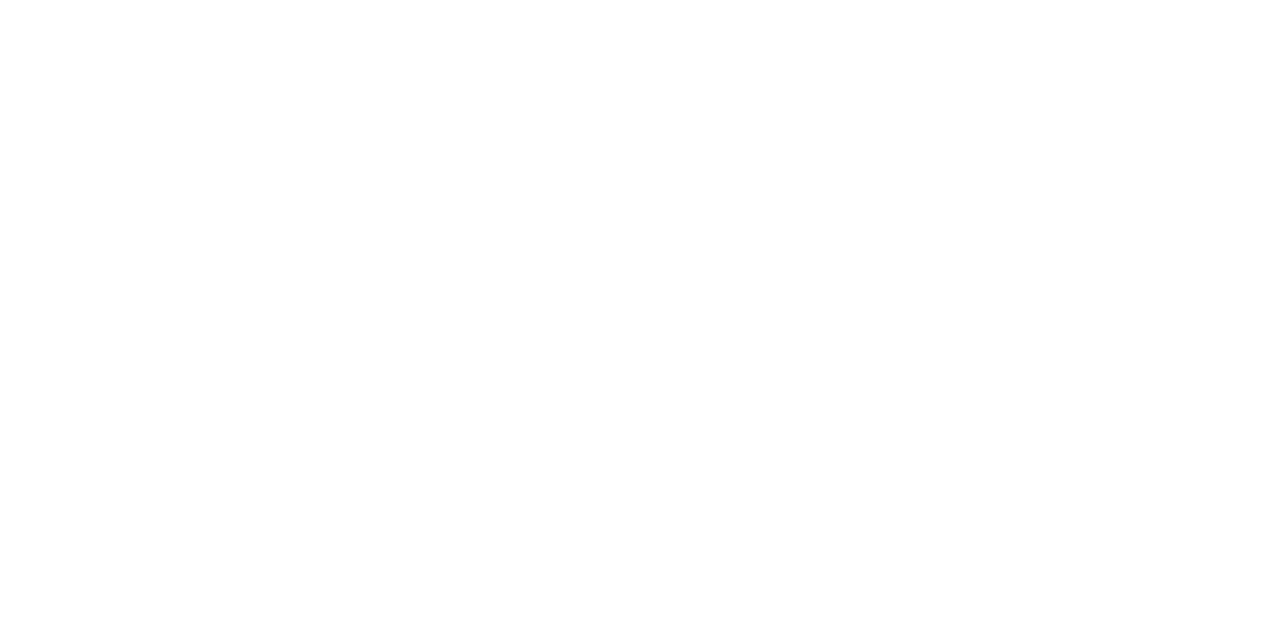
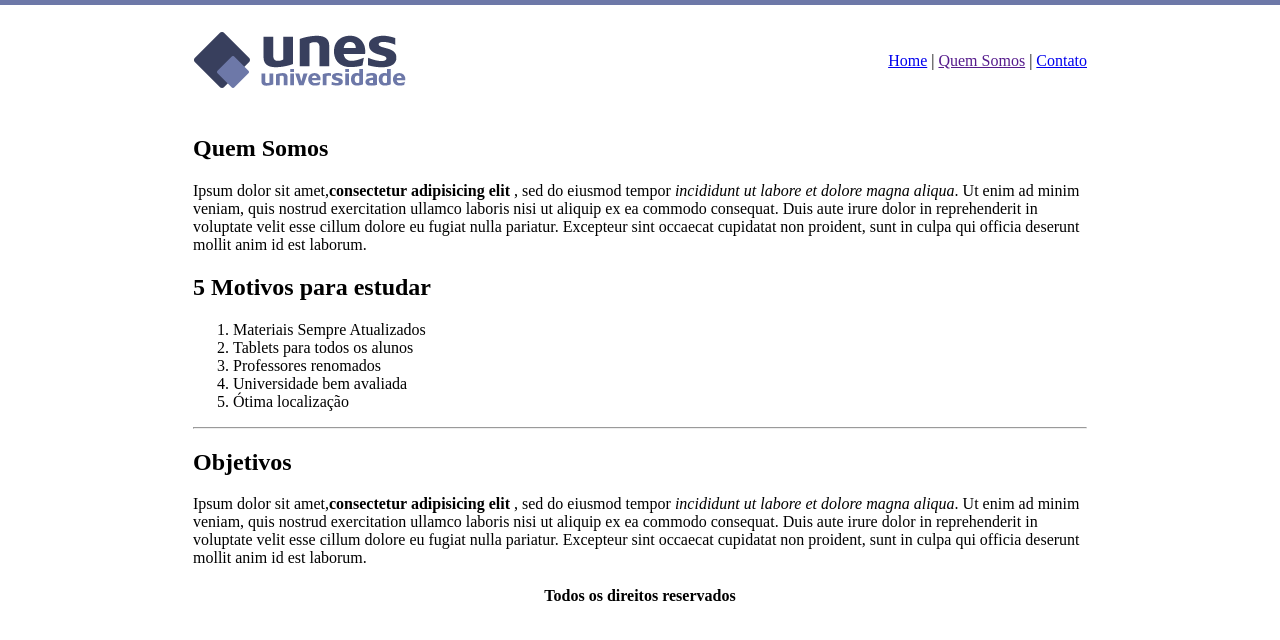
Before and after one commit to vagney/Site-Experimental, a plain HTML site: page quem-somos.html in a window 1280 px wide. Drawn offline with Linux system fonts and the light colour scheme.

Commit message:
finalização do projeto site experimental

```diff
--- a/quem-somos.html
+++ b/quem-somos.html
@@ -0,0 +1,67 @@
+<!DOCTYPE html>
+<html>
+<!DOCTYPE html>
+<html>
+	<head>
+		<title>UNES-Quem Somos</title>
+		<meta charset="utf-8">
+
+	</head>
+	<body background="imagens/fundo2.png">
+		<table border="0" width="900" align="center">
+			<tr>
+				<td height="100"><img src="imagens/logo.png"></td>
+				<td align="right">
+
+				   <a href="index.html">Home</a>  |
+				   <a href="">Quem Somos</a>  |
+				   <a href="contato.html">Contato</a>
+				</td>
+			</tr>
+
+			<tr>
+				<td colspan="2">
+
+				<h2>Quem Somos</h2>
+
+				<p>
+				    Ipsum dolor sit amet,<strong>consectetur adipisicing elit</strong> , sed do eiusmod
+					tempor<em> incididunt ut labore et dolore magna aliqua</em>. Ut enim ad minim veniam,
+					quis nostrud exercitation ullamco laboris nisi ut aliquip ex ea commodo
+					consequat. Duis aute irure dolor in reprehenderit in voluptate velit esse
+					cillum dolore eu fugiat nulla pariatur. Excepteur sint occaecat cupidatat non
+					proident, sunt in culpa qui officia deserunt mollit anim id est laborum.
+				</p>
+
+				<h2>5 Motivos para estudar</h2>
+				<ol>
+					<li>Materiais Sempre Atualizados</li>
+					<li>Tablets para todos os alunos</li>
+					<li>Professores renomados</li>
+					<li>Universidade bem avaliada</li>
+					<li>Ótima localização</li>
+				</ol>
+				<hr>
+
+				<h2>Objetivos</h2>
+
+				<p>
+					Ipsum dolor sit amet,<strong>consectetur adipisicing elit</strong> , sed do eiusmod
+					tempor<em> incididunt ut labore et dolore magna aliqua</em>. Ut enim ad minim veniam,
+					quis nostrud exercitation ullamco laboris nisi ut aliquip ex ea commodo
+					consequat. Duis aute irure dolor in reprehenderit in voluptate velit esse
+					cillum dolore eu fugiat nulla pariatur. Excepteur sint occaecat cupidatat non
+					proident, sunt in culpa qui officia deserunt mollit anim id est laborum.
+
+
+				</p>
+				<tr>
+					<td align="center" colspan="2"><strong>Todos os direitos reservados</strong> </td>
+				</tr>
+
+				</td>
+			</tr>
+		</table>
+
+	</body>
+</html>
```
Also changed, not shown: contato.html (+47 -2 lines), index.html (line endings or trailing spaces).
